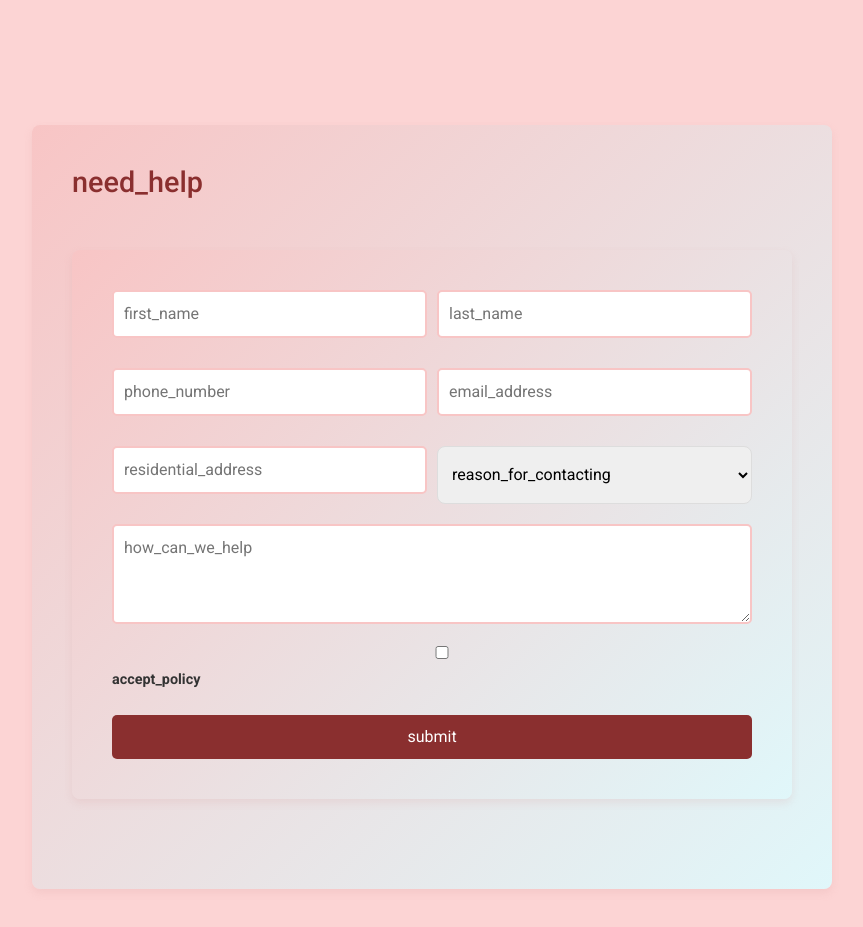
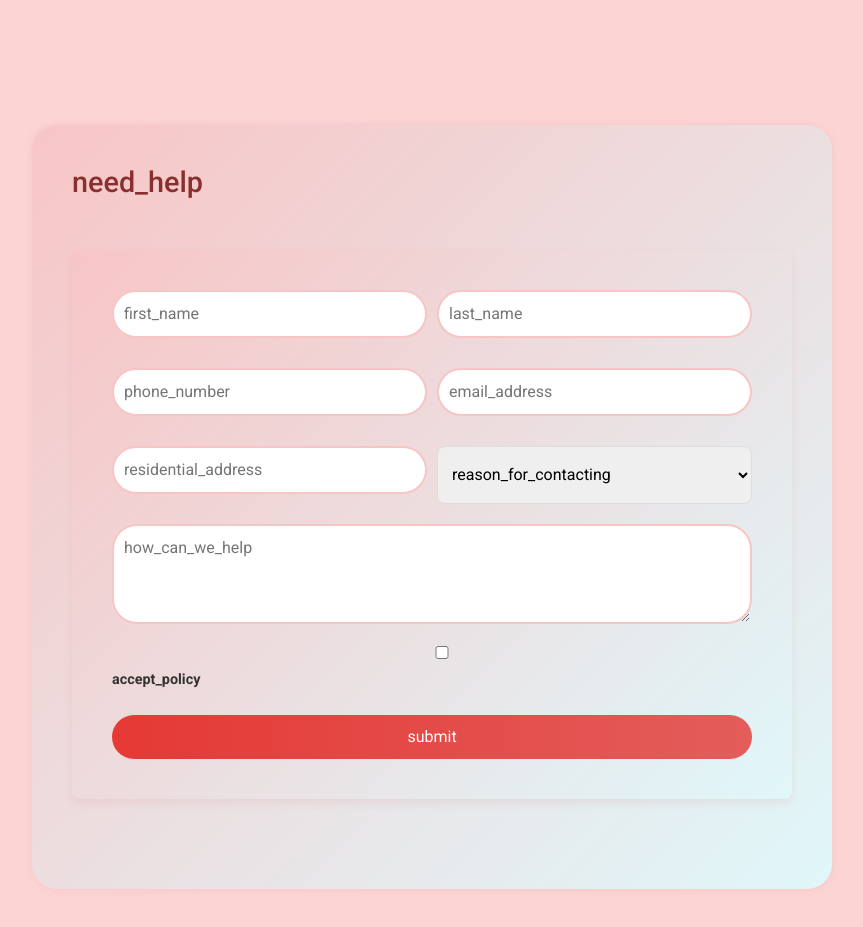
Before and after one commit to brachi2002/latet-lalev, a React (Create React App) app: page / in a window 1280 px wide. Shown: the part 1140-2067 px from the top of the page, without its empty margins (208-1071 px from the left). Built offline with nearby package versions, Linux system fonts and the light colour scheme; no server answers; the database is empty.

Commit message:
The design update

```diff
--- a/src/components/ContactForm.css
+++ b/src/components/ContactForm.css
@@ -5,18 +5,26 @@
   box-shadow: 0 4px 8px rgba(215, 156, 156, 0.2); /* צבע משני */
   max-width: 800px;
   margin: 20px auto;
+    box-shadow: 0 0 10px #f8c5c5;
+    border-radius: 25px;
+
+
 }
 
 .contact-form h2 {
   margin-bottom: 20px;
   font-size: 1.8rem;
   color: #8a2f2f; /* צבע ראשי */
+  border-radius: 25px;
+
 }
 
 .form-group {
   display: flex;
   flex-wrap: wrap;
   gap: 10px;
+  border-radius: 25px;
+
 }
 
 .form-group input,
@@ -26,16 +34,20 @@
   padding: 10px;
   font-size: 1rem;
   border: 2px solid #f8c5c5; /* צבע משני */
-  border-radius: 5px;
+  border-radius: 25px;
   margin-bottom: 10px;
   box-sizing: border-box;
   transition: box-shadow 0.3s, border-color 0.3s;
+  border-radius: 25px;
+
 }
 
 .form-group input[type="text"],
 .form-group input[type="tel"],
 .form-group input[type="email"] {
   border: 2px solid #f8c5c5; /* צבע משני */
+  border-radius: 25px;
+
 }
 
 .form-group input[type="text"]:focus,
@@ -43,22 +55,29 @@
 .form-group input[type="email"]:focus {
   box-shadow: 0 0 10px rgba(0, 0, 0, 0.2);
   border-color: #8a2f2f; /* צבע ראשי */
+  border-radius: 25px;
+  border: 2px solid #f8c5c5; /* צבע משני */
+
 }
 
 .form-group select:focus,
 .form-group textarea:focus {
   box-shadow: 0 0 10px rgba(0, 0, 0, 0.2);
   border-color: #8a2f2f; /* צבע ראשי */
+  border-radius: 25px;
+
 }
 
 .form-group textarea {
   flex: 1 1 100%;
   height: 100px;
+  border-radius: 25px;
 }
 
 .form-group input[type="checkbox"] {
   flex: 0 0 auto;
   margin-left: 10px;
+  border-radius: 25px;
 }
 
 .form-group label {
@@ -67,22 +86,21 @@
   align-items: center;
   font-size: 0.9rem;
   color: #333;
+  border-radius: 25px;
 }
 
 .submit-button {
-  background-color: #8a2f2f; /* צבע ראשי */
+  display: inline-block;
+  cursor: pointer;
+  background: linear-gradient(to right, #e53935, #e35d5b); /* גרדיאנט לכפתורים */
   color: #ffffff;
-  border: none;
   padding: 10px 20px;
-  cursor: pointer;
-  font-size: 1rem;
-  border-radius: 5px;
+  border-radius: 25px; /* עיגול פינות הכפתור */
+  margin-right: 10px;
   transition: background-color 0.3s, transform 0.3s;
-  display: block;
-  margin: 20px auto 0;
 }
 
 .submit-button:hover {
-  background-color: #f8c5c5; /* צבע משני */
-  transform: scale(1.05);
+  background: linear-gradient(to right, #d32f2f, #d34848); /* צבע כפתור בעת ריחוף */
+    transform: scale(1.05);
 }
```
